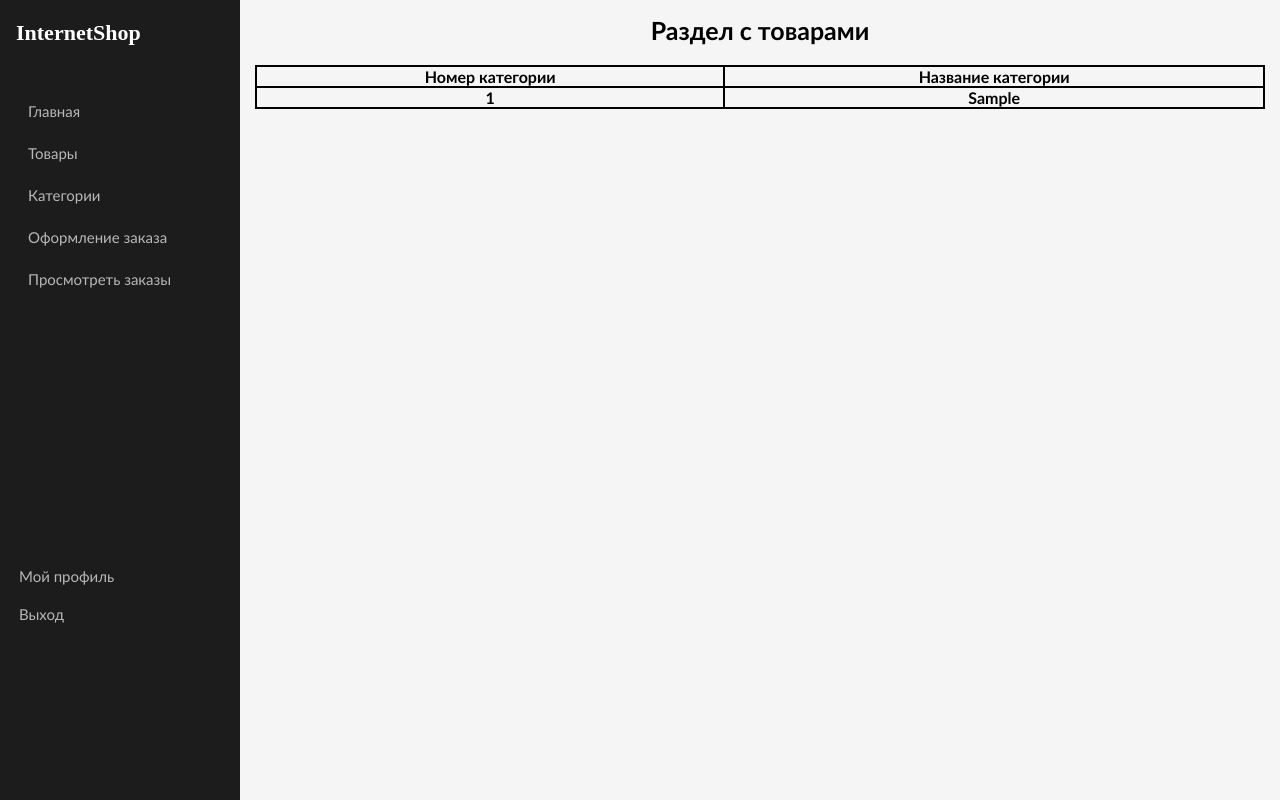
After one commit to kirillzukov134-cloud/InternetShop, a PHP site: page /categories.php in a window 1280 px wide. The commit adds this page. Run offline with PHP 8.4, Linux system fonts and the light colour scheme; tables that the repository leaves empty or names only in its code hold one stand-in row (values such as "Sample post"); lists and menus that the app fills with data are empty.

Commit message:
Продолжаю делать практическое задание (добавил стили и некоторые файлы)

```diff
--- /dev/null
+++ b/categories.php
@@ -0,0 +1,36 @@
+<?php
+require_once 'db.php';
+require 'function.php';
+$categoriesAll = selectAllCategory($pdo);
+?>
+
+<!DOCTYPE html>
+<html lang="en">
+<head>
+    <meta charset="UTF-8">
+    <meta name="viewport" content="width=device-width, initial-scale=1.0">
+    <link rel="stylesheet" href="main.css">
+</head>
+<body class="with-product">
+    <?php include 'sidebar.php'; ?>
+    <main class="content">
+        <h1 class="name-chapter">Раздел с товарами</h1>
+        <table>
+            <thead>
+                <tr>
+                    <th>Номер категории</th>
+                    <th>Название категории</th>
+                </tr>
+            </thead>
+            <tbody>
+                <?php foreach($categoriesAll as $category): ?>
+                <tr>
+                    <th><?php echo $category['id'] ?></th>
+                    <th><?php echo $category['category'] ?></th>
+                </tr>
+                <?php endforeach; ?>
+            </tbody>
+        </table>
+    </main>
+</body>
+</html>
--- a/function.php
+++ b/function.php
@@ -29,16 +29,42 @@ function CheckClientsReg($pdo, $email){
 }
 
 function CheckClientAuth($pdo, $name, $password){
-    $sql = "SELECT name, password FROM Clients WHERE name = :name  LIMIT 1";
+    $sql = "SELECT name, password, role FROM Clients WHERE name = :name  LIMIT 1";
     $statement = $pdo->prepare($sql);
     $statement->execute([
         ':name' => $name,
     ]);
     $users = $statement->fetch(PDO::FETCH_ASSOC);
     if ($users && password_verify($password, $users['password'])) {
-        $_SESSION['user_id'] = $users['id'];
-        $_SESSION['user_name'] = $users['name'];
-        return true;
+        return $users;
     }
 return false;
 }
+
+/*
+Все что связно с продуктами
+*/
+function selectAllProduct($pdo){
+    $sql = "SELECT
+                Product.id,
+                Product.name,
+                Product.price,
+                Product.remains,
+                Product_category.category AS category_name
+            FROM Product
+            JOIN Product_category ON Product.category_id = Product_category.id";
+    $statement = $pdo->prepare($sql);
+    $statement->execute();
+    return $statement->fetchAll(PDO::FETCH_ASSOC);
+}
+
+/*
+Все что связно с категориями
+*/
+
+function selectAllCategory($pdo){
+    $sql = "SELECT * FROM Product_category";
+    $statement = $pdo->prepare($sql);
+    $statement->execute();
+    return $statement->fetchAll(PDO::FETCH_ASSOC);
+}
--- /dev/null
+++ b/logout.php
@@ -0,0 +1,5 @@
+<?php
+require 'function.php';
+redirect('/auth.php');
+exit;
+?>
--- a/main.css
+++ b/main.css
@@ -52,41 +52,108 @@ p.msg-success{
 body.with-sidebar{
     display: flex;
     flex-direction: row;
-    width: 100%;
+    font-family: 'Gill Sans', 'Gill Sans MT', Calibri, 'Trebuchet MS', sans-serif;
     min-height: 100vh;
     margin: 0;
     padding: 0;
+    background-color: #f5f5f5;
 }
 
 div.logo{
     font-size: 12px;
     margin-bottom: 30px;
+    padding: 0 16px;
+}
+
+div.logo h1{
+    color: #ffffff;
+    font-family: serif;
+    font-size: 22px;
+    margin-bottom: 4px;
 }
 
 aside.sidebar-menu{
     display: flex;
     flex-direction: column;
-    font-family: 'Gill Sans', 'Gill Sans MT', Calibri, 'Trebuchet MS', sans-serif;
-    margin: 5px;
+    overflow-y: auto;
+    background-color: #1c1c1c;
     box-sizing: border-box;
+    flex-shrink: 0;
+    width: 240px;
+    padding: 20px 0;
 }
 
 a.btns{
     text-decoration: none;
-    color: black;
+    color: #b8b8b8;
     font-size: 15px;
-    font-weight: bold;
+    font-weight: 500;
+    padding: 10px 16px;
+    border-radius: 8px;
+    transition: background 0.15s ease, color 0.15s ease;
 }
 
-.sidebar{
-    background-color: #e0cbcb;
-    border: 2px solid #c9c6c6;
-    border-radius: 5px;
+a.btns:hover{
+    background-color: #2a2a2a;
+    color: #ffffff;
+}
+
+div.sidebar{
+    border: none;
 }
 
 .sidebar-btns{
     display: flex;
     flex-direction: column;
-    padding: 3px;
+    padding: 12px;
+    gap: 4px;
+    flex-grow: 1;
+}
+
+body.with-product{
+    display: flex;
+    flex-direction: row;
+    min-height: 100vh;
+    font-family: 'Gill Sans', 'Gill Sans MT', Calibri, 'Trebuchet MS', sans-serif;
+}
+
+main.content{
+    text-align: center;
+    overflow-y: auto;
+    flex-grow: 1;
+    padding: 15px;
+    background-color: #f5f5f5;
+}
+
+h1.name-chapter{
+    font-size: 25px;
+}
+
+.content table{
+    width: 100%;
+    border-collapse: collapse;
+    margin-top: 20px;
+}
+
+.content td,
+.content th{
+    border: 2px solid #000000;
+}
+
+.sidebar-footer{
+    display: flex;
+    flex-direction: column;
+    padding: 12px 16px 0;
+    margin-top: 240px;
     gap: 10px;
 }
+
+.sidebar-footer a{
+    text-decoration: none;
+    color: #b8b8b8;
+    font-size: 15px;
+    font-weight: 500;
+    padding: 5px 3px;
+    border-radius: 8px;
+    transition: background 0.15s ease, color 0.15s ease;
+}
--- a/users.php
+++ b/sidebar.php
@@ -11,16 +11,20 @@
         <div class="logo">
             <h1>InternetShop</h1>
         </div>
-
     <!-- Меню кнопок -->
     <div class="sidebar">
         <div class="sidebar-btns">
-            <a class="btns" href="#">Товары</a>
-            <a class="btns" href="#">Категории</a>
+            <a class="btns" href="sidebar.php">Главная</a>
+            <a class="btns" href="product.php">Товары</a>
+            <a class="btns" href="categories.php">Категории</a>
             <a class="btns" href="#">Оформление заказа</a>
             <a class="btns" href="#">Просмотреть заказы</a>
         </div>
     </div>
-        </aside>
+    <div class="sidebar-footer">
+        <a href="#">Мой профиль</a>
+        <a href="logout.php">Выход</a>
+    </div>
+    </aside>
 </body>
 </html>
```
Also changed, not shown: product.php (+42 -0 lines), signin.php (+19 -7 lines).
